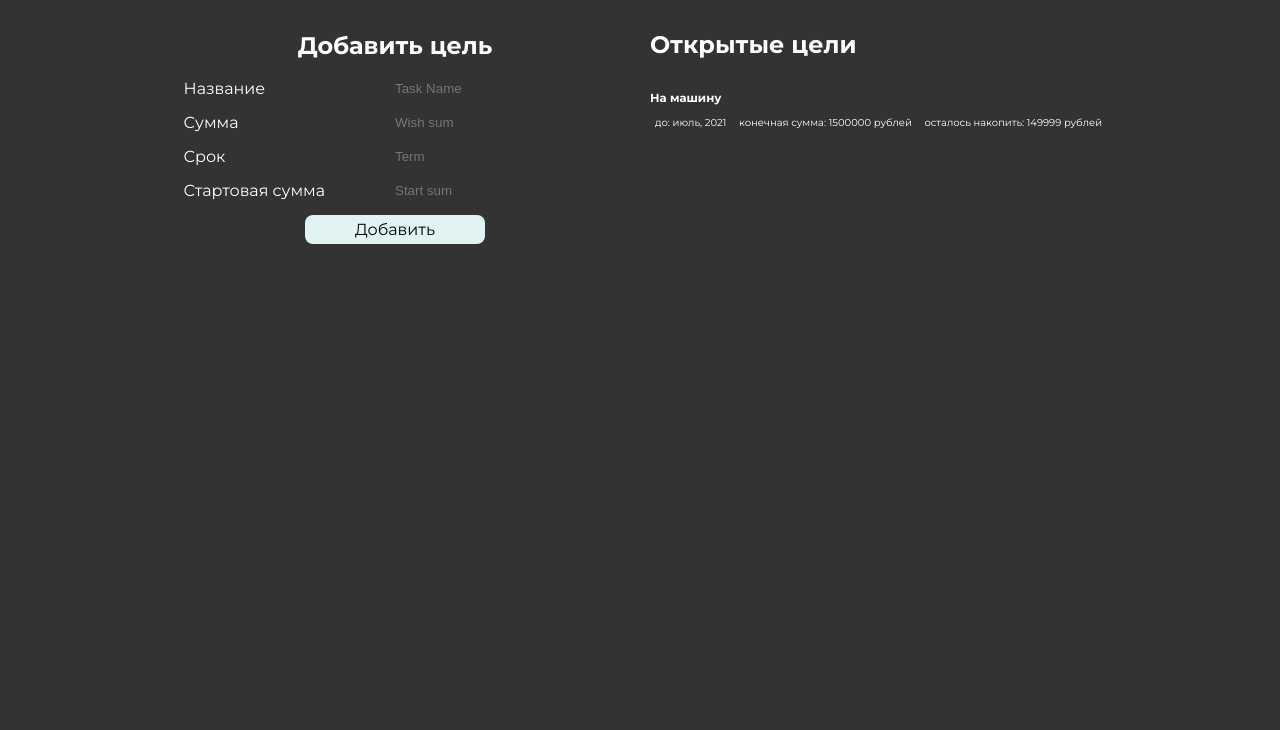
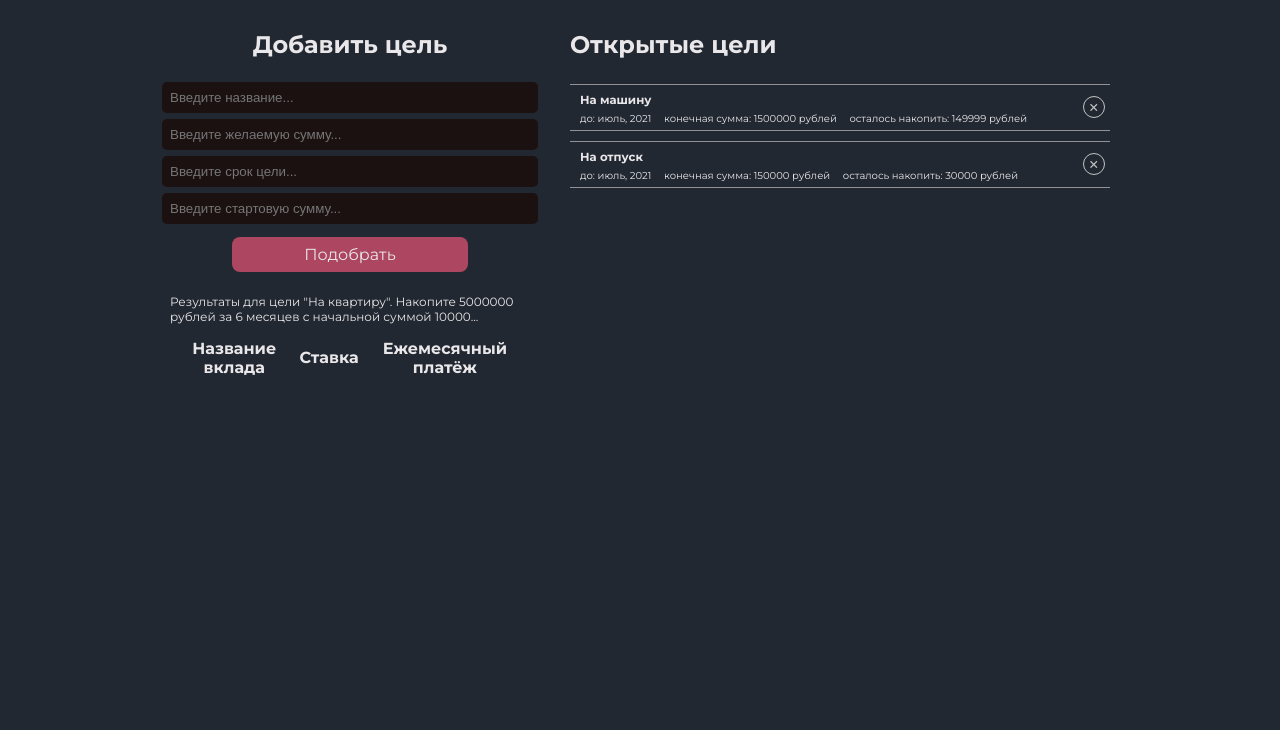
Before and after one commit to hnariman/M4_2, a website built with webpack: page index.html in a window 1280 px wide. Shown: the part 70-800 px from the top of the page. Built offline with nearby package versions, Linux system fonts and the light colour scheme.

Commit message:
design - 2nd edit

```diff
--- a/index.html
+++ b/index.html
@@ -15,35 +15,47 @@
         <h1>Онлайн-копилка</h1>
     </header>
     <main class="container">
-        <section class="add__target">
+        <section class="add__goal">
             <h2>Добавить цель</h2>
+            <input type="text" placeholder="Введите название..." id="task__name">
+            <input type="text" placeholder="Введите желаемую сумму..." id="task__sum">
+            <input type="text" placeholder="Введите срок цели..." id="task__term">
+            <input type="text" placeholder="Введите стартовую сумму..." id="task__start__sum">
+            <a href="#"> Подобрать </a>
+            <section class="show-results">
                 <div>
-                <label for="task__name">Название</label>
-                <input type="text" placeholder="Task Name" id="task__name">
+                    <p>Результаты для цели "На квартиру". Накопите 5000000 рублей за 6 месяцев с начальной суммой 10000...
+                    </p>
                 </div>
-            <div>
-                <label for="task__sum">Сумма</label>
-                <input type="text" placeholder="Wish sum" id="task__sum">
-            </div>
-            <div>
-                <label for="task__term">Срок</label>
-                <input type="text" placeholder="Term" id="task__term">
-            </div>
-            <div>
-                <label for="task__start__sum">Стартовая сумма</label>
-                <input type="text" placeholder="Start sum" id="task__start__sum">
-            </div>
-            <a href="#">Добавить </a>
+                <table>
+                    <tr>
+                        <th>Название вклада</th>
+                        <th>Ставка</th>
+                        <th>Ежемесячный платёж</th>
+                    </tr>
+                </table>
             </section>
-        <section class="all__targets">
+        </section>
+        <section class="all__goals">
             <h2>Открытые цели</h2>
-            <div class="target">
+            <div class="goal">
+                <div class="goal-description">
                     <h3>На машину</h3>
                     <p> до: июль, 2021 </p>
                     <p> конечная сумма: 1500000 рублей </p>
                     <p> осталось накопить: 149999 рублей </p>
                 </div>
-
+                <button class="delete-button"> ✕ </button>
+            </div>
+            <div class="goal">
+                <div class="goal-description">
+                    <h3>На отпуск</h3>
+                    <p> до: июль, 2021 </p>
+                    <p> конечная сумма: 150000 рублей </p>
+                    <p> осталось накопить: 30000 рублей </p>
+                </div>
+                <button class="delete-button"> ✕ </button>
+            </div>
         </section>
     </main>
 
--- a/style.css
+++ b/style.css
@@ -1,19 +1,20 @@
 body {
     font-family: 'Montserrat', sans-serif;
-    background-color: #333333;
+    background-color: #222831;
     margin: 0px;
 }
 
 header {
-    background-color: darkgrey;
+    background-color: #909095;
     height: 70px;
+    z-index: 999999;
 }
 
 h1 {
     position: relative;
     max-width: 980px;
-    color: #ffffff;
-    margin: 0 auto;
+    color: #e9e7e9;
+    margin: 0 12%;
     vertical-align: middle;
     line-height: 70px;
 }
@@ -29,66 +30,108 @@ h1 {
     height: 255px;
 }
 
-.add__target{
+.add__goal{
     display: flex;
     flex-direction: column;
-    justify-content: center;
     align-items: center;
-    width: 50%;
-    background-color: #333333;
+    width: 40%;
+    height: 235px;
+    background-color: #222831;
     padding: 10px;
-    color: #ffffff;
+    color: #e9e7e9;
+    margin: 10px;
 }
 
-.add__target div{
-    display: flex;
-    justify-content: space-between;
-    width: 90%;
-    padding-bottom: 15px;
-}
-
-.add__target label {
+.add__goal label {
     width: 50%;
 }
 
-.add__target input {
-    width: 50%;
-    background-color: #333333;
-    color: #ffffff;
+.add__goal input {
+    width: 100%;
+    background-color: rgb(27, 17, 17);
+    color: #e9e7e9;
     border: 0px;
+    border-radius: 5px;
+    padding: 8px;
+    margin: 3px;
 }
 
-.add__target a{
-    padding: 5px 50px;
-    background-color: #e1f4f3;
+.add__goal a{
+    padding: 8px 20%;
+    background-color: #ac4661;
     text-decoration: none;
     border-radius: 8px;
-    color: #000000;
+    color: #e9e7e9;
+    margin-top: 10px;
 }
 
-.add__target a:hover{
-    background-color: #706c61;
-    color: #ffffff;
+.add__goal a:hover{
+    background-color: #d8345f;
+    color: #e9e7e9;
 }
 
-.all__targets {
+.all__goals {
     display: flex;
-    width: 50%;
+    width: 60%;
     padding: 10px;
-    background-color: #333333;
-    color: #ffffff;
+    background-color: #222831;
+    color: #e9e7e9;
     height: 235px;
     flex-direction: column;
-    /* justify-content: center;
-    align-items: center; */
+    margin: 10px;
 }
 
-.target {
-    height: 50px;
+.goal {
     font-size: 10px;
+    padding: 5px;
+    border-width: 1px 0px 1px 0px;
+    border-style: solid;
+    border-color: #909095;
+    margin: 5px 0px;
+    display: flex;
+    justify-content: space-between;
+    align-items: center;
 }
 
-.target p {
+.goal:hover {
+    background: #ac4661;
+    color: #e9e7e9;
+}
+
+.goal p {
     display: inline;
-    margin: 0 5px;
+    padding: 0 5px;
 }
+
+.goal h3 {
+    margin: 3px 5px 5px 5px;
+}
+
+.delete-button {
+    width: 22px;
+    height: 22px;
+
+    border: 1px solid #C4C4C4;
+    background-color: #222831;
+    box-sizing: border-box;
+    border-radius: 71px;
+
+    color: #C4C4C4;
+    font-size: 12.5px;
+    text-indent: -1.5px;
+
+}
+
+.delete-button:hover {
+    background: #ac4661;
+    color: #e9e7e9;
+    border: 1px solid #e9e7e9;
+}
+
+.show-results {
+    margin: 10px 0;
+}
+
+.show-results p {
+    font-size: 12px;
+}
```
Lines whose indentation alone changed are shown as unchanged.
